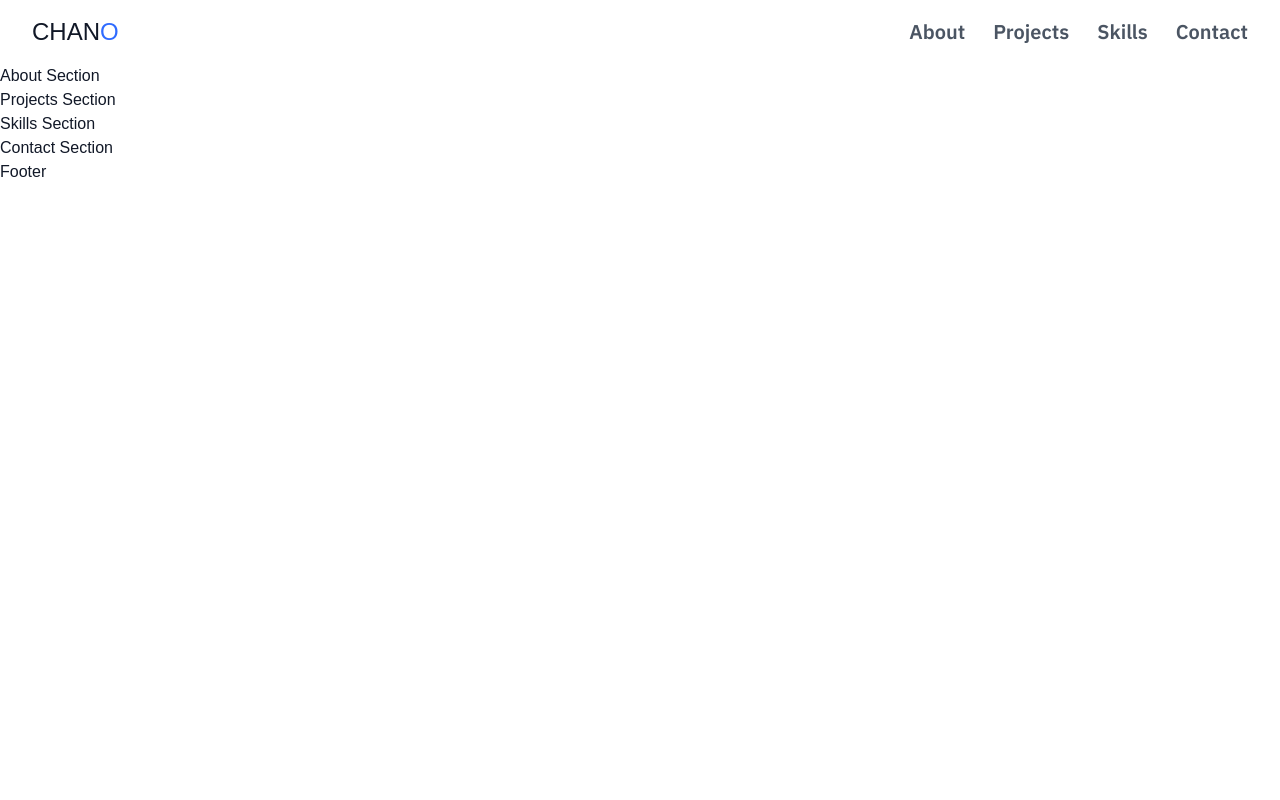
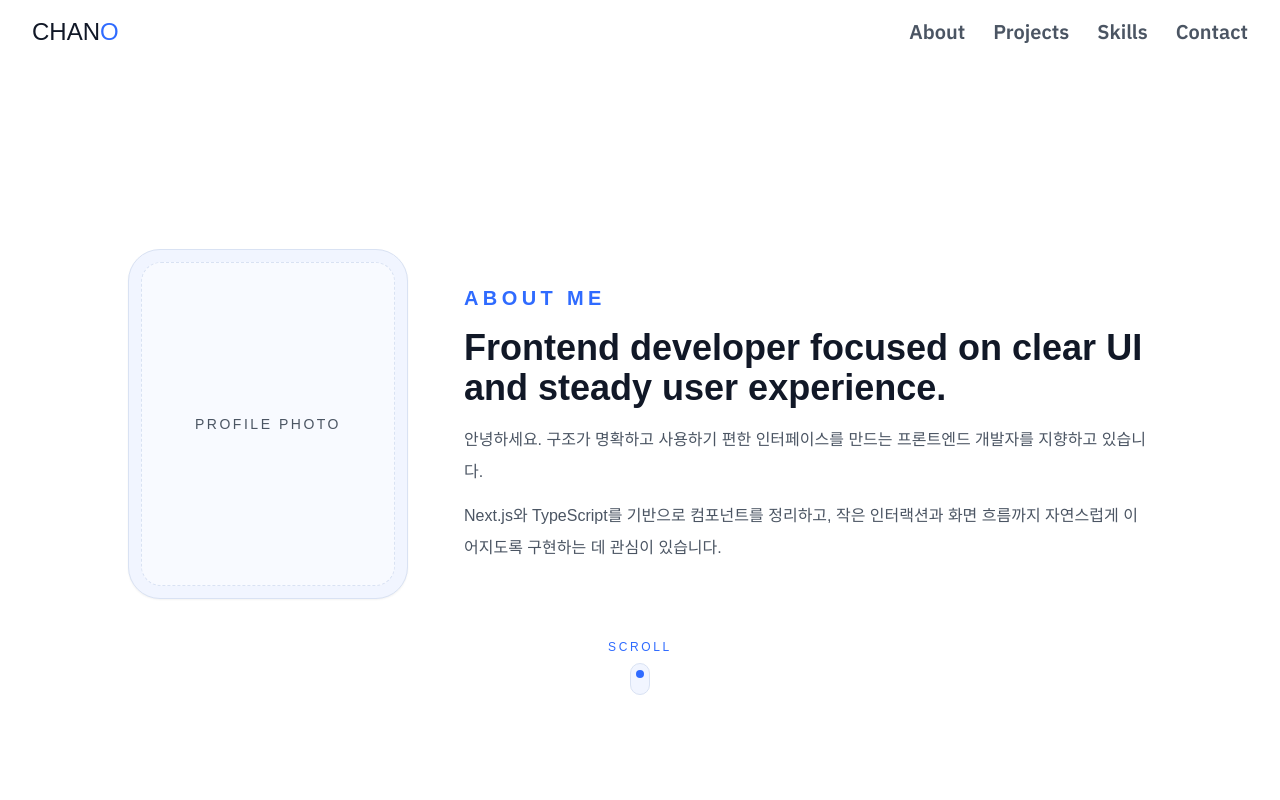
Before and after one commit to chano6/my-portfolio, a Next.js app: page / in a window 1280 px wide. Shown: the top 800 px of the page. Built offline with nearby package versions, Linux system fonts and the light colour scheme; a web font is replaced by a local one.

Commit message:
style: about me section 퍼블리싱

```diff
--- a/src/components/about/About.tsx
+++ b/src/components/about/About.tsx
@@ -1,7 +1,51 @@
 export default function About() {
   return (
-    <div>
-      <p>About Section</p>
-    </div>
+    <section
+      id="about"
+      className="flex flex-col justify-center px-8 pb-10 pt-12 md:h-screen md:px-16 md:pb-12 md:pt-16"
+      aria-labelledby="about-title"
+    >
+      <div className="mx-auto grid max-w-5xl gap-8 md:grid-cols-[280px_1fr] md:items-center md:gap-14">
+        <div className="mx-auto w-full max-w-[280px]">
+          <div className="aspect-[4/5] rounded-[2rem] border border-blue-border bg-blue-surface p-3 shadow-sm">
+            <div className="flex h-full items-center justify-center rounded-[1.25rem] border border-dashed border-blue-border bg-blue-background text-sm uppercase tracking-[0.18em] text-dark-muted">
+              Profile Photo
+            </div>
+          </div>
+        </div>
+
+        <div className="space-y-4">
+          <p className="text-xl font-bold uppercase tracking-[0.22em] text-blue-primary">
+            About Me
+          </p>
+          <h2
+            id="about-title"
+            className="text-2xl font-semibold leading-tight text-dark-primary md:text-4xl"
+          >
+            Frontend developer focused on clear UI and steady user experience.
+          </h2>
+          <div className="space-y-3 text-sm leading-7 text-dark-muted md:text-base md:leading-8">
+            <p>
+              안녕하세요. 구조가 명확하고 사용하기 편한 인터페이스를 만드는
+              프론트엔드 개발자를 지향하고 있습니다.
+            </p>
+            <p>
+              Next.js와 TypeScript를 기반으로 컴포넌트를 정리하고, 작은
+              인터랙션과 화면 흐름까지 자연스럽게 이어지도록 구현하는 데 관심이
+              있습니다.
+            </p>
+          </div>
+        </div>
+      </div>
+
+      <div className="mt-8 flex flex-col items-center gap-2 text-blue-primary md:mt-10">
+        <span className="text-xs font-medium uppercase tracking-[0.22em]">
+          Scroll
+        </span>
+        <span className="flex h-8 w-5 justify-center rounded-full border border-blue-border bg-blue-surface">
+          <span className="mt-1.5 h-2 w-2 rounded-full bg-blue-primary" />
+        </span>
+      </div>
+    </section>
   );
 }
```
